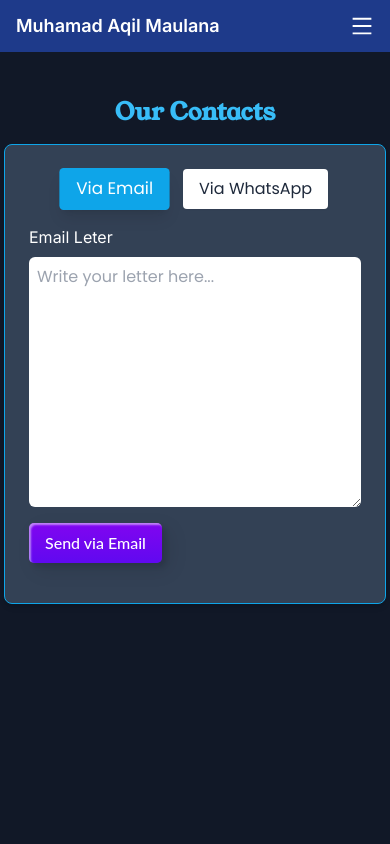
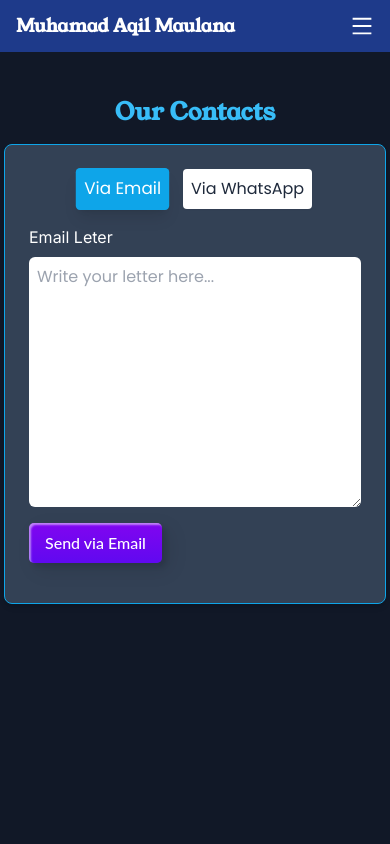
Before and after one commit to aqil2514/maqilm, a Next.js app in the folder main-portfolio/client/: page /en/contacts in a window 390 px wide. Shown: the top 844 px of the page. Built offline with nearby package versions, Linux system fonts and the light colour scheme.

Commit message:
[cv] : Fix Bug

```diff
--- a/main-portfolio/client/src/components/atoms/button-option-contact.tsx
+++ b/main-portfolio/client/src/components/atoms/button-option-contact.tsx
@@ -10,7 +10,7 @@ export function ContactOptionButton({ label, isActive, onClick }: ContactOptionB
   return (
     <button
       onClick={onClick}
-      className={`px-4 font-poppins py-2 rounded duration-500 transform ${
+      className={`px-2 md:px-4 font-poppins py-2 rounded duration-500 transform ${
         isActive
           ? "bg-sky-500 text-white scale-105 shadow-lg"
           : "bg-white text-slate-800 scale-100 shadow-sm"
--- a/main-portfolio/client/src/components/molecules/Navbar/index.tsx
+++ b/main-portfolio/client/src/components/molecules/Navbar/index.tsx
@@ -44,7 +44,7 @@ export default function NavigationBar() {
           : "bg-gray-900/95 backdrop-blur"
       )}
     >
-      <Link href="/" className="text-white z-50">
+      <Link href="/" className="text-white z-50 font-young-serif">
         Muhamad Aqil Maulana
       </Link>
 
--- a/main-portfolio/client/src/components/organisms/navigation.tsx
+++ b/main-portfolio/client/src/components/organisms/navigation.tsx
@@ -5,7 +5,12 @@ import { Link, usePathname } from "@/i18n/routing";
 import { useTranslations } from "next-intl";
 import { navigationLinks, professions } from "@/lib/data";
 import { usePathname as useNextPathname } from "next/navigation";
-import { Sheet, SheetContent, SheetTrigger } from "@/components/ui/sheet";
+import {
+  Sheet,
+  SheetContent,
+  SheetTitle,
+  SheetTrigger,
+} from "@/components/ui/sheet";
 import { AiOutlineMenu } from "react-icons/ai";
 import {
   Accordion,
@@ -26,7 +31,7 @@ export default function MobileNavigationBar() {
 
   return (
     <div className="fixed top-0 left-0 w-full bg-blue-900 text-white z-50 md:hidden px-4 py-3 flex items-center justify-between">
-      <Link href="/" className="text-lg font-semibold">
+      <Link href="/" className="text-lg font-semibold font-young-serif">
         Muhamad Aqil Maulana
       </Link>
 
@@ -41,6 +46,7 @@ export default function MobileNavigationBar() {
           side="left"
           className="w-3/4 sm:w-1/2 bg-blue-900/90 backdrop-blur text-white"
         >
+          <SheetTitle className="font-young-serif text-white text-base">Muhamad Aqil Maulana</SheetTitle>
           <nav className="flex flex-col gap-2 mt-8">
             {/* Home */}
             <Link
--- a/main-portfolio/client/src/components/templates/ContactTemplate.tsx
+++ b/main-portfolio/client/src/components/templates/ContactTemplate.tsx
@@ -7,7 +7,6 @@ import MainContainer from "../atoms/container/container-main";
 import ContactsProvider from "@/providers/contact-provider";
 import { fadeInVariant } from "@/utils/animation/motion-variants";
 
-// Dynamic import untuk lazy loading
 const ContactsBody = dynamic(() => import("../molecules/contacts-body"), { ssr: false });
 const ContactsHeader = dynamic(() => import("../molecules/contacts-header"), { ssr: false });
 
--- a/main-portfolio/client/src/lib/data/projects/fullstack-developer.ts
+++ b/main-portfolio/client/src/lib/data/projects/fullstack-developer.ts
@@ -145,7 +145,7 @@ export const projects: GenType.CardImage[] = [
     group: ["Next.js", "Tailwind CSS", "Zustand", "Typescript", "Vercel"],
     ctaText: {
       en: "Visit the Site",
-      id: "Kunjungi Situs",
+      id: "Lihat Situs",
     },
     ctaLink: "https://www.aqilff.shop/",
     repoText: {
```
